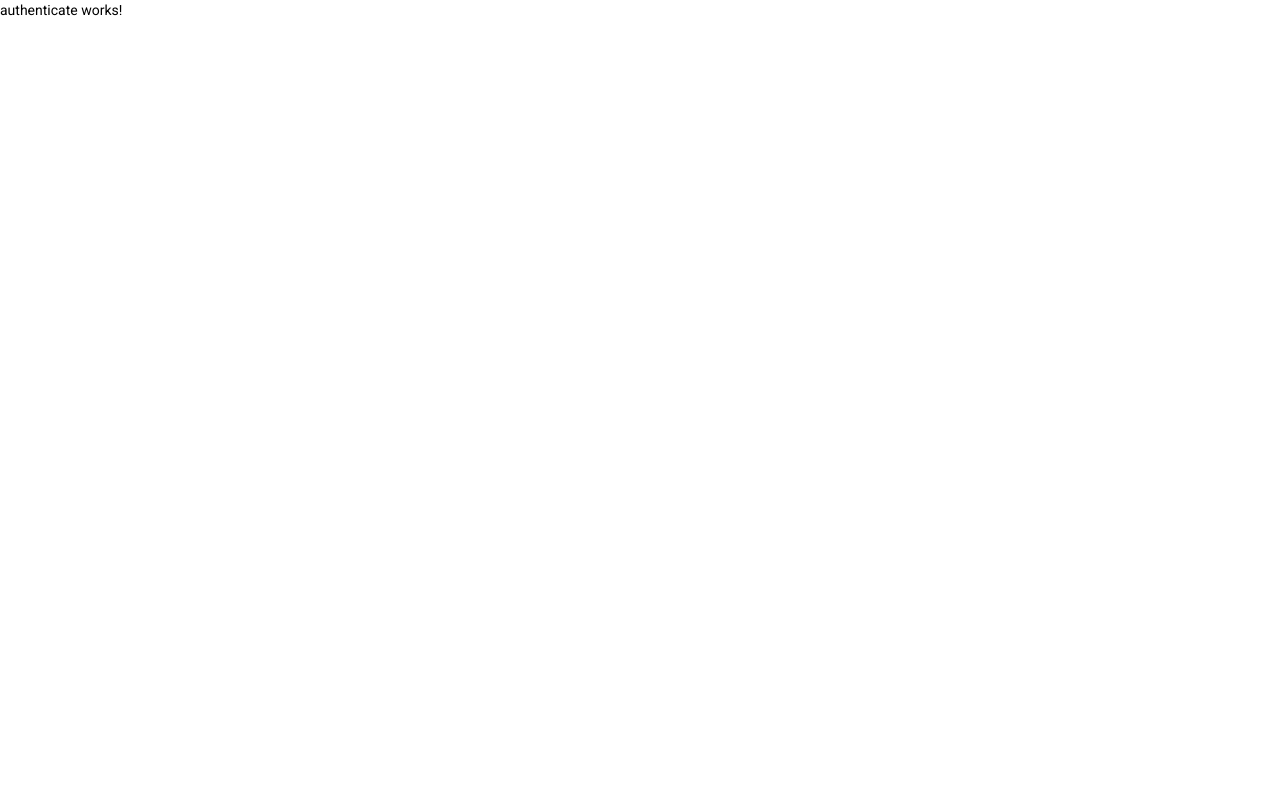
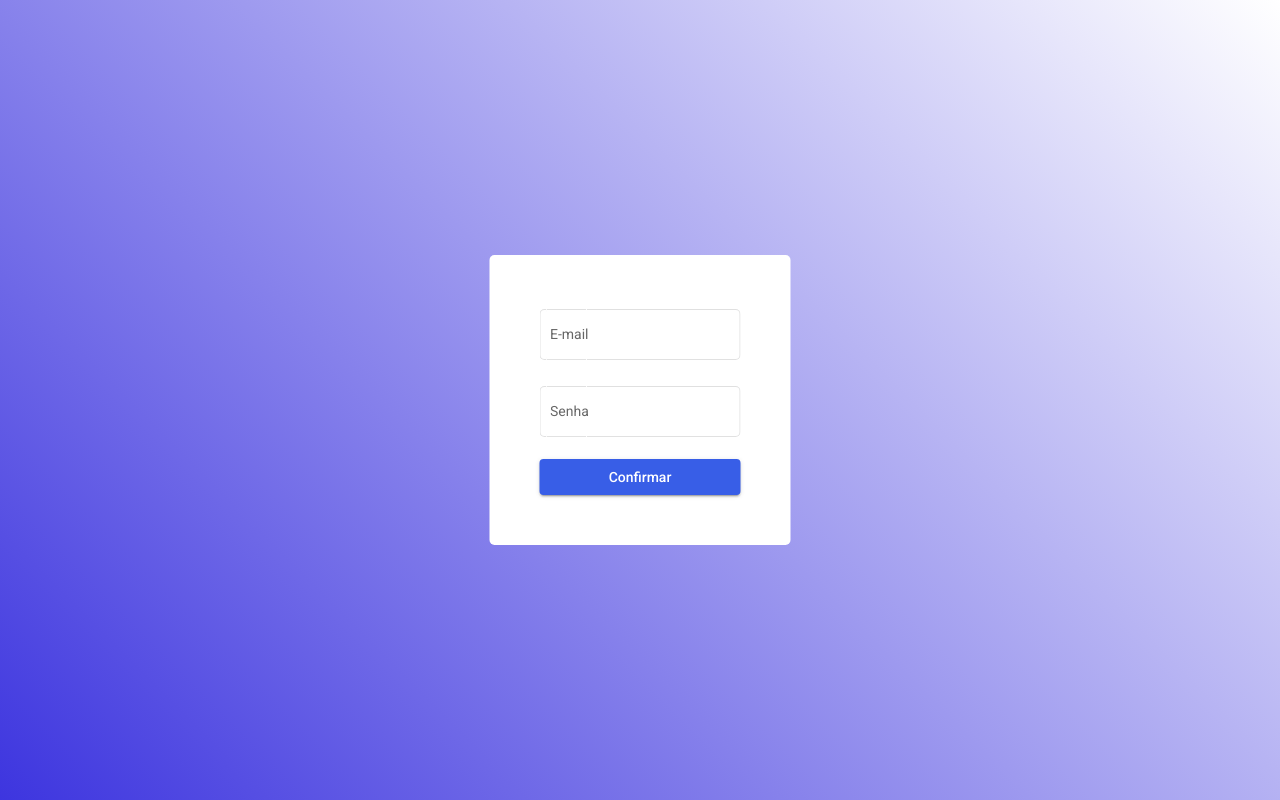
Before and after one commit to TMontenegro/fiscal-automatization, an Angular app: page / in a window 1280 px wide. Built offline with nearby package versions, Linux system fonts and the light colour scheme.

Commit message:
Create authenticate component base and styles.css root variables

```diff
--- a/src/app/views/authenticate/authenticate.component.css
+++ b/src/app/views/authenticate/authenticate.component.css
@@ -0,0 +1,35 @@
+.authenticate {
+  background-image: linear-gradient(
+    45deg,
+    var(--primary-blue) 0%,
+    var(--white) 100%
+  );
+  height: 100vh;
+}
+
+.authenticate-form {
+  display: flex;
+  align-items: center;
+  justify-content: center;
+  flex-direction: column;
+}
+
+.card {
+  position: absolute;
+  top: 50%;
+  left: 50%;
+  transform: translate(-50%, -50%);
+  padding: 50px;
+  background-color: white;
+  border-radius: 5px;
+}
+
+.btn {
+  width: 100%;
+  background-color: var(--secondary-blue);
+  color: var(--white);
+}
+
+.btn:hover {
+  background-color: var(--primary-blue);
+}
--- a/src/app/views/authenticate/authenticate.component.html
+++ b/src/app/views/authenticate/authenticate.component.html
@@ -1 +1,15 @@
-<p>authenticate works!</p>
+<div class="authenticate">
+  <div class="authenticate-form card">
+    <mat-form-field appearance="outline">
+      <mat-label>E-mail</mat-label>
+      <input matInput type="email" placeholder="email@email.com" />
+    </mat-form-field>
+
+    <mat-form-field appearance="outline">
+      <mat-label>Senha</mat-label>
+      <input matInput type="password" />
+    </mat-form-field>
+
+    <button mat-raised-button class="btn">Confirmar</button>
+  </div>
+</div>
--- a/src/styles.css
+++ b/src/styles.css
@@ -1,4 +1,22 @@
 /* You can add global styles to this file, and also import other style files */
 
-html, body { height: 100%; }
-body { margin: 0; font-family: Roboto, "Helvetica Neue", sans-serif; }
+html,
+body {
+  height: 100vh;
+}
+
+body {
+  margin: 0;
+  font-family: Roboto, "Helvetica Neue", sans-serif;
+}
+
+:root {
+  --primary-blue: #3d35df;
+  --secondary-blue: #385ee7;
+  --third-blue: #348eef;
+  --fourth-blue: #5f9ef0;
+  --dark-blue: #222d73;
+  --primary-gray: #fbfbfc;
+  --secondary-gray: #9ca7cf;
+  --white: #fff;
+}
```
Also changed, not shown: src/app/app.module.ts (+11 -7 lines), 1 other file (tests, documents, lock files or other folders).
